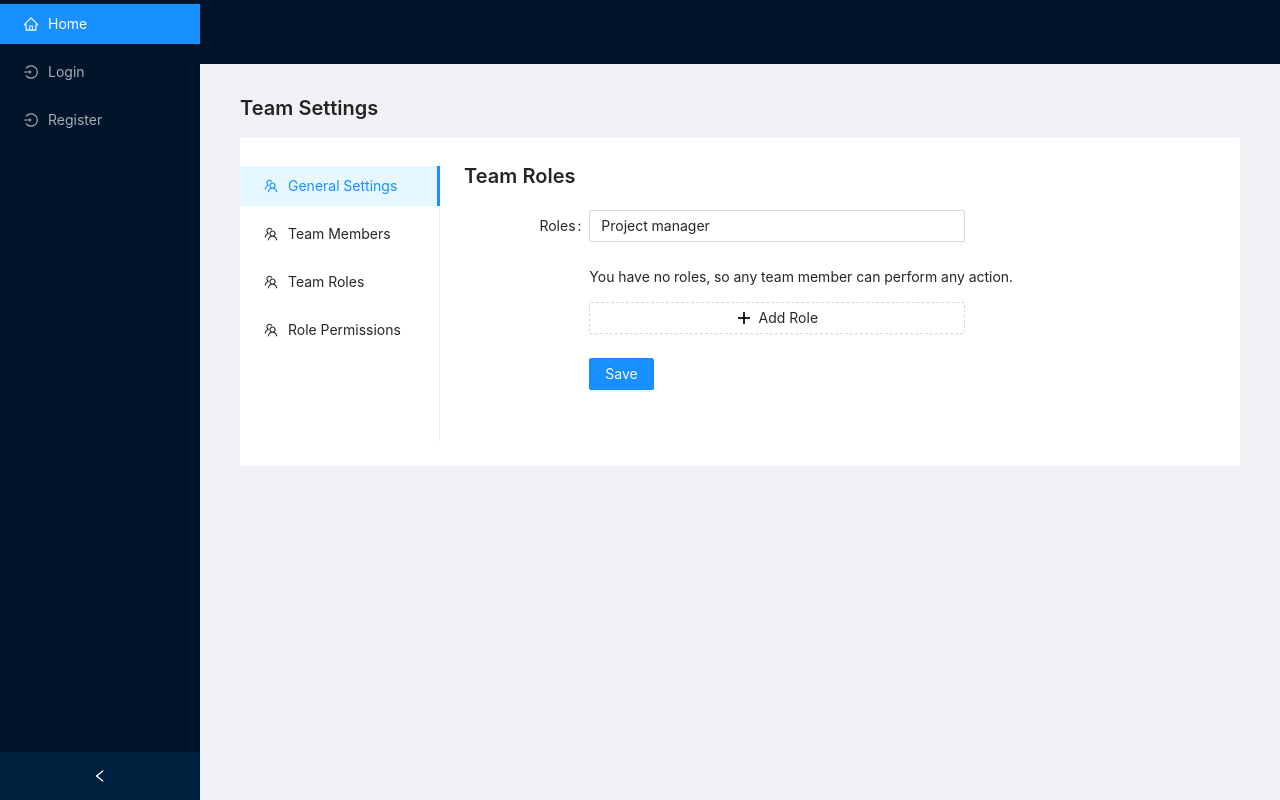
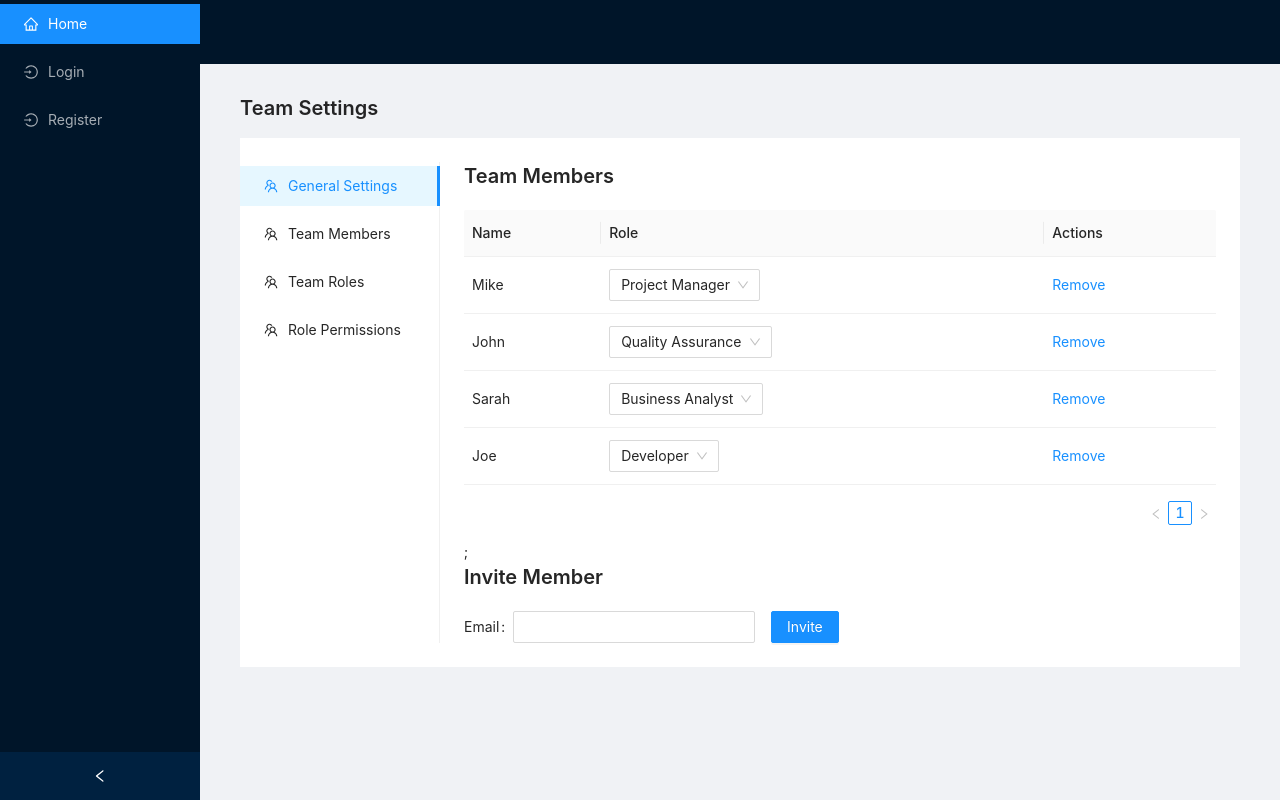
Before and after one commit to kcoulsy/teamup, a React (Create React App) app: page / in a window 1280 px wide. Built offline with nearby package versions, Linux system fonts and the light colour scheme.

Commit message:
feat: added team members page in settings

```diff
--- a/src/components/TeamSettings/TeamSettings.tsx
+++ b/src/components/TeamSettings/TeamSettings.tsx
@@ -13,7 +13,7 @@ const views: SettingsPanelView[] = [
         key: 'general-settings',
         label: 'General Settings',
         icon: <TeamOutlined />,
-        viewComponent: <TeamRoles />,
+        viewComponent: <TeamMembers />,
     },
     {
         key: 'team-members',
--- a/src/components/TeamSettings/views/TeamMembers.tsx
+++ b/src/components/TeamSettings/views/TeamMembers.tsx
@@ -1,7 +1,104 @@
 import React from 'react';
+import { Table, Typography, Space, Select, Form, Input, Button } from 'antd';
+
+const { Title } = Typography;
+const { Option } = Select;
+
+interface TeamMemberTableRowData {
+    key: string;
+    name: string;
+    role: string;
+}
+
+const roles = [
+    'Project Manager',
+    'Quality Assurance',
+    'Business Analyst',
+    'Developer',
+];
+
+const dataSource: TeamMemberTableRowData[] = [
+    {
+        key: '1',
+        name: 'Mike',
+        role: roles[0],
+    },
+    {
+        key: '2',
+        name: 'John',
+        role: roles[1],
+    },
+    {
+        key: '3',
+        name: 'Sarah',
+        role: roles[2],
+    },
+    {
+        key: '4',
+        name: 'Joe',
+        role: roles[3],
+    },
+];
+
+const columns = [
+    {
+        title: 'Name',
+        dataIndex: 'name',
+        key: 'name',
+    },
+    {
+        title: 'Role',
+        dataIndex: 'role',
+        key: 'role',
+        render: (_: any, record: TeamMemberTableRowData) => (
+            <Select defaultValue={record.role}>
+                {roles.map((role) => {
+                    return (
+                        <Option key={role} value={role}>
+                            {role}
+                        </Option>
+                    );
+                })}
+            </Select>
+        ),
+    },
+    {
+        title: 'Actions',
+        dataIndex: 'actions',
+        key: 'actions',
+        render: (_: any, record: TeamMemberTableRowData) => (
+            <Space size="middle">
+                <a>Remove</a>
+            </Space>
+        ),
+    },
+];
 
 const TeamMembers: React.FunctionComponent = (props) => {
-    return <p>Team Members</p>;
+    return (
+        <div>
+            <Title level={4} style={{ marginBottom: '20px' }}>
+                Team Members
+            </Title>
+            <Table dataSource={dataSource} columns={columns} size="middle" />;
+            <Title level={4} style={{ marginBottom: '20px' }}>
+                Invite Member
+            </Title>
+            <Form
+                layout="inline"
+                name="invite"
+                initialValues={{ remember: true }}>
+                <Form.Item label="Email" name="email">
+                    <Input />
+                </Form.Item>
+                <Form.Item>
+                    <Button type="primary" htmlType="submit">
+                        Invite
+                    </Button>
+                </Form.Item>
+            </Form>
+        </div>
+    );
 };
 
 export default TeamMembers;
```
